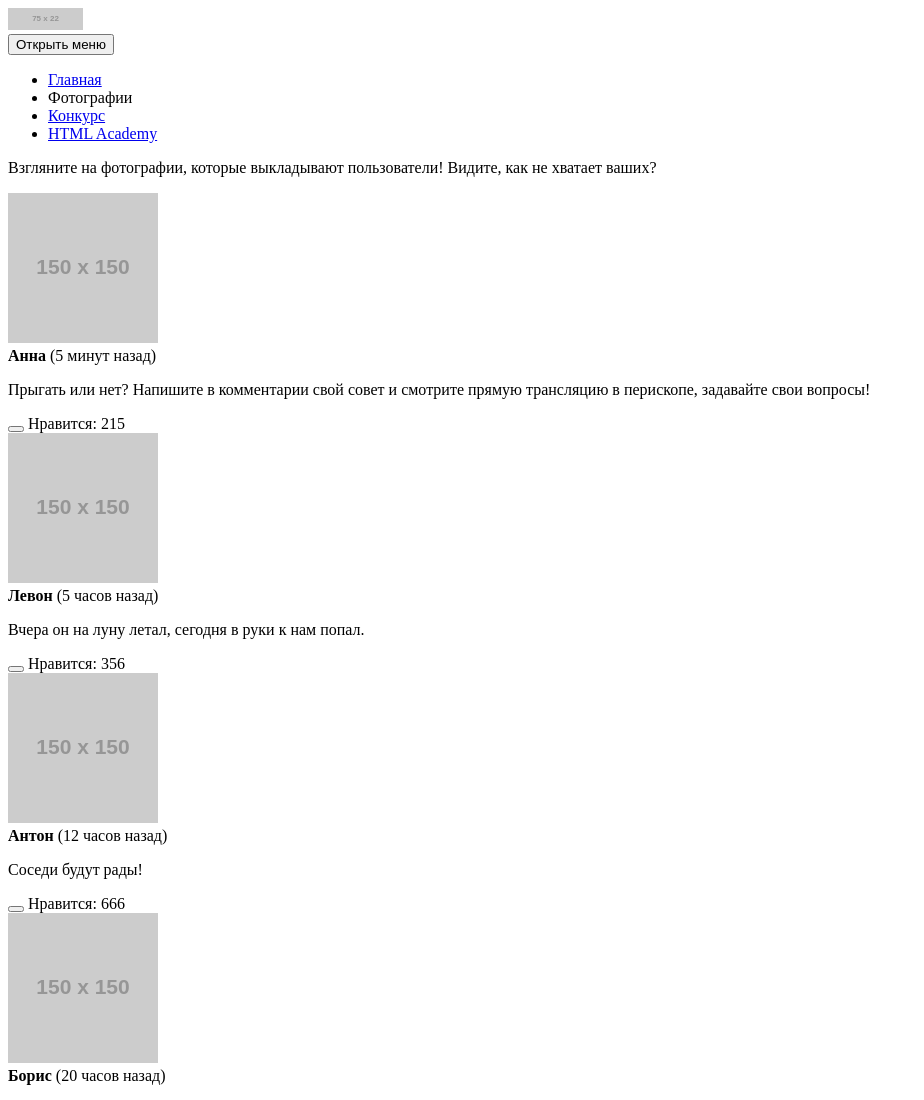
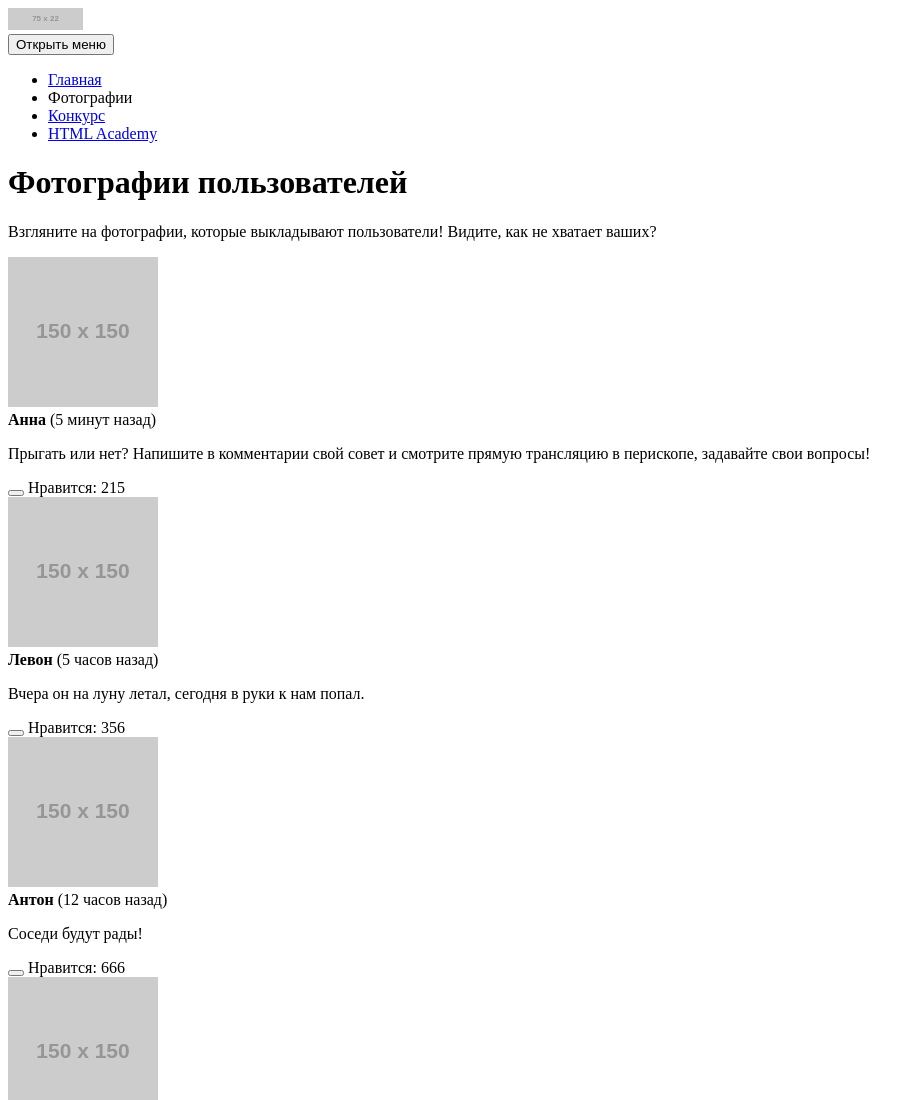
Before and after one commit to GreeneTM/677469-pink-18, a website: page source/photo.html in a window 1280 px wide. Shown: the top 1100 px of the page, without its empty margins (0-924 px from the left). Drawn offline with Linux system fonts and the light colour scheme; placeholder pictures from the web are drawn by us.

```diff
--- a/source/photo.html
+++ b/source/photo.html
@@ -28,6 +28,9 @@
                 </ul>
             </div>
           </nav>
+          <div class="page-header__photos">
+            <h1 class="page-header__title">Фотографии пользователей</h1>
+          </div>
         </header>
         <main class="page-main">
             <div class="promo">
```
